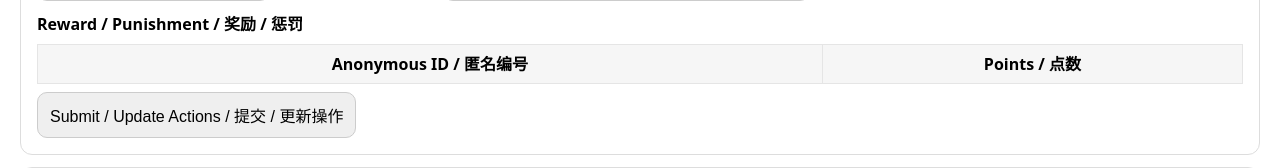
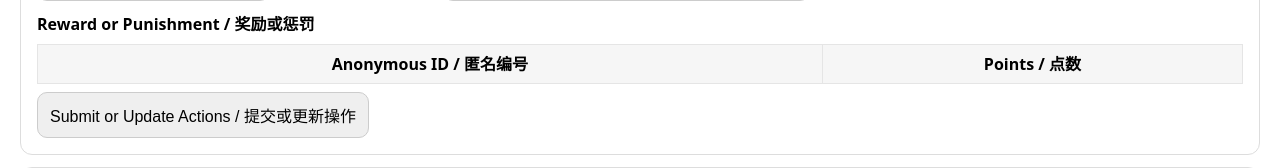
Before and after one commit to chenxu2394/public_goods, a FastAPI app: template templates/student.html in a window 1280 px wide. Shown: the part 398-566 px from the top of the page. Run offline with FastAPI, Linux system fonts and the light colour scheme; the template is opened without the code that fills it, so the values that code supplies are empty.

Commit message:
Apply remaining student-page bilingual consistency fixes
Co-authored-by: chenxu2394 <71515908+chenxu2394@users.noreply.github.com>

```diff
--- a/templates/student.html
+++ b/templates/student.html
@@ -39,14 +39,14 @@
   </div>
 
   <div style="margin-top:12px;" id="action_wrap">
-    <h4 style="margin:0 0 8px 0;" id="action_title">Reward / Punishment / 奖励 / 惩罚</h4>
+    <h4 style="margin:0 0 8px 0;" id="action_title">Reward or Punishment / 奖励或惩罚</h4>
     <div class="muted" id="action_desc"></div>
     <form id="action_form" style="margin-top:8px;">
       <table id="action_table">
         <tr><th>Anonymous ID / 匿名编号</th><th>Points / 点数</th></tr>
       </table>
       <div style="margin-top:8px;">
-        <button type="submit" id="action_submit_btn">Submit / Update Actions / 提交 / 更新操作</button>
+        <button type="submit" id="action_submit_btn">Submit or Update Actions / 提交或更新操作</button>
         <span id="action_msg" class="muted" style="margin-left:10px;"></span>
       </div>
     </form>
@@ -123,7 +123,7 @@ function renderLatestFeedback(latest){
   const tr = table.insertRow(-1);
   [
     latest.round,
-    latest.phase_label,
+    phaseLabelText(latest.phase_label),
     latest.phase_round,
     latest.contrib,
     latest.group_total,
@@ -141,7 +141,7 @@ function renderHistory(history){
     const tr = table.insertRow(-1);
     [
       r.round,
-      r.phase_label,
+      phaseLabelText(r.phase_label),
       r.phase_round,
       r.contrib,
       r.group_total,
```
